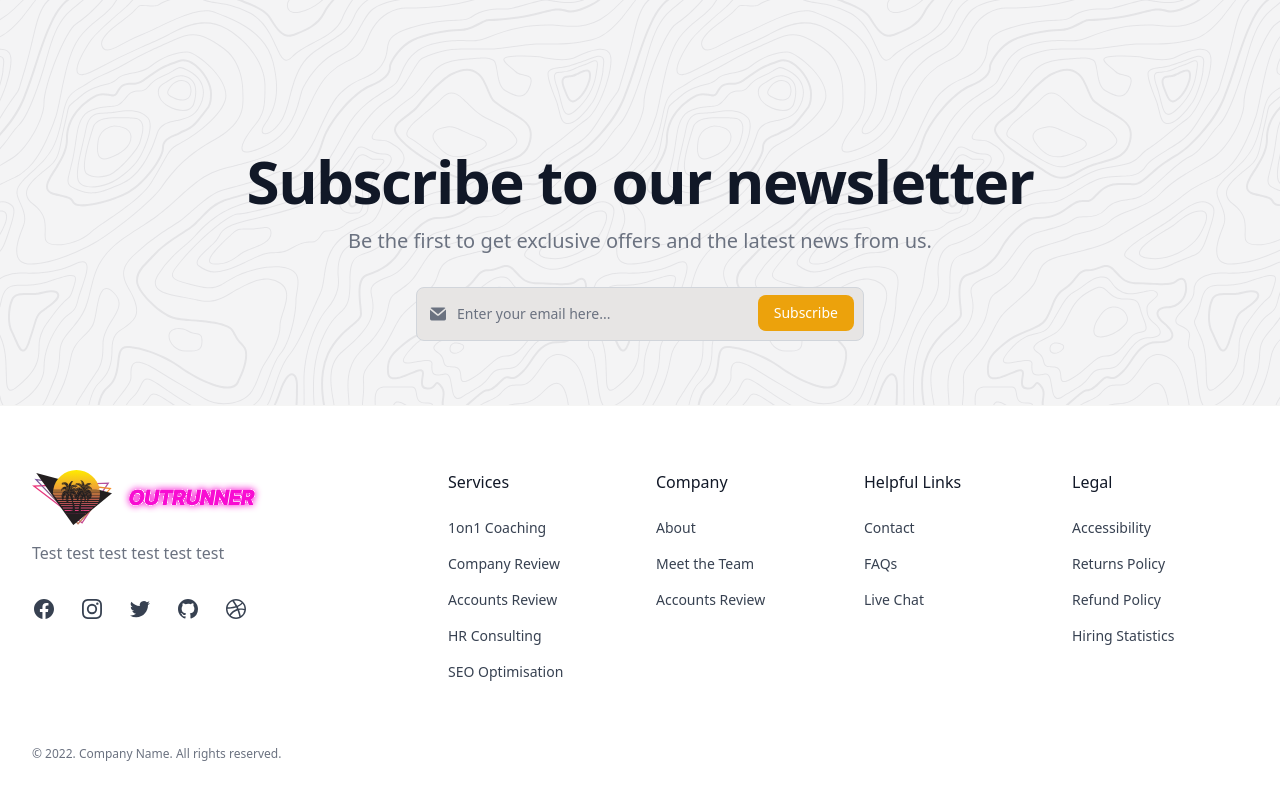
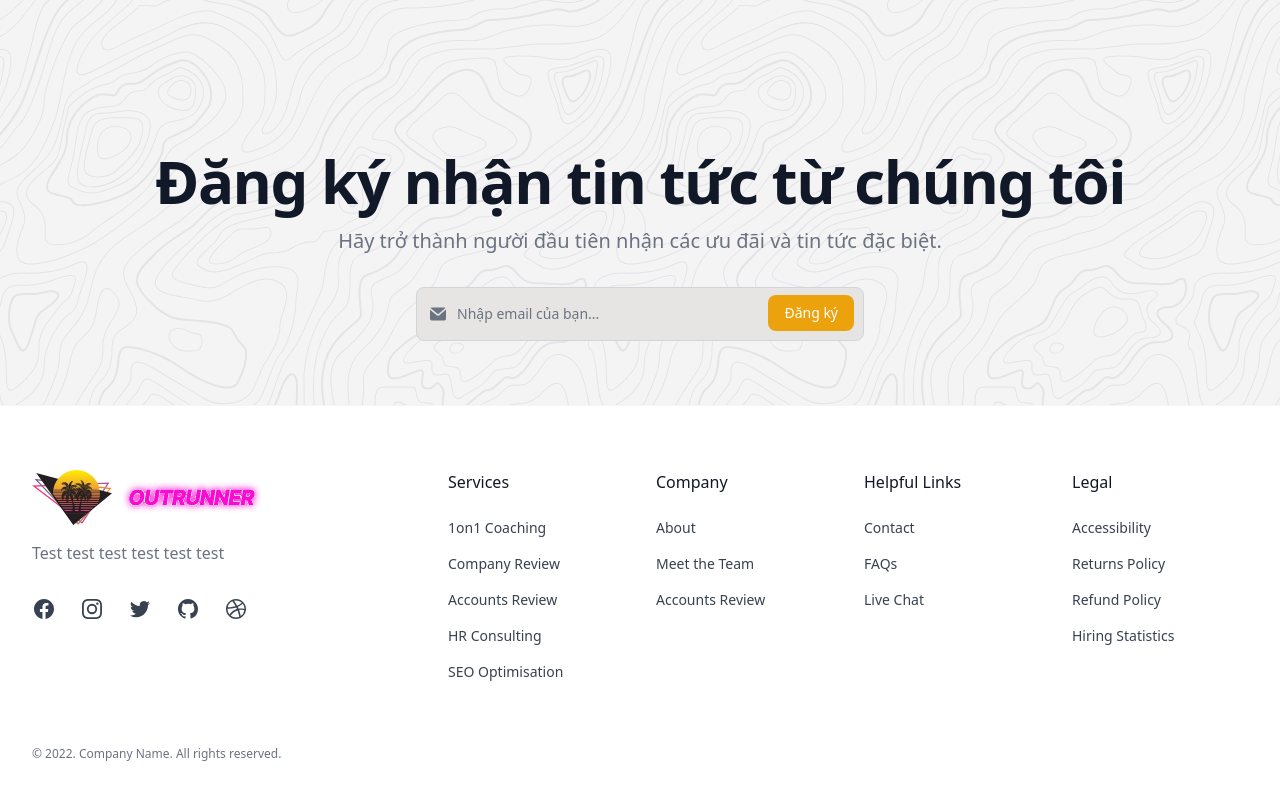
Before and after one commit to PhanDoAnhTu/datn, a React (Create React App) app in the folder frontend/: page / in a window 1280 px wide. Shown: the part 1959-2759 px from the top of the page. Built offline with nearby package versions, Linux system fonts and the light colour scheme; no server answers.

Commit message:
update 3/6 8:56PM

```diff
--- a/frontend/src/components/frontend/Navbar/MobileNavbar.js
+++ b/frontend/src/components/frontend/Navbar/MobileNavbar.js
@@ -34,7 +34,7 @@ export default function MobileNavbar({ navigation, open, setOpen }) {
                         leaveFrom="translate-x-0"
                         leaveTo="-translate-x-full"
                     >
-                        <Dialog.Panel className="relative flex w-full max-w-xs flex-col overflow-y-auto bg-stone-100 pb-12 shadow-xl  dark:bg-licorice-400">
+                        <Dialog.Panel className="relative flex w-full max-w-xs flex-col overflow-y-auto bg-stone-100 pb-12 shadow-xl  dark:bg-neutral-900">
                             <div className="flex px-4 pb-2 pt-5">
                                 <button
                                     type="button"
--- a/frontend/src/components/frontend/home/Subscribe.js
+++ b/frontend/src/components/frontend/home/Subscribe.js
@@ -1,14 +1,13 @@
-
 export default function Subscribe() {
-
     return (
         <section className="">
             <div className="relative z-10 mx-auto max-w-screen-xl px-4 py-8 text-center sm:px-6 lg:px-8 lg:py-16">
                 <h1 className="mb-4 text-4xl font-extrabold leading-none tracking-tight text-gray-900 md:text-5xl lg:text-6xl dark:text-white">
-          Subscribe to our newsletter
+                    Đăng ký nhận tin tức từ chúng tôi
                 </h1>
                 <p className="mb-8 text-lg font-normal text-gray-500 sm:px-16 lg:px-48 lg:text-xl dark:text-gray-200">
-          Be the first to get exclusive offers and the latest news from us.
+                    Hãy trở thành người đầu tiên nhận các ưu đãi và tin tức đặc
+                    biệt.
                 </p>
                 <form className="mx-auto w-full max-w-md">
                     <label
@@ -34,14 +33,14 @@ export default function Subscribe() {
                             type="email"
                             id="default-email"
                             className="block w-full rounded-lg border border-gray-300 bg-stone-200 p-4 ps-10 text-sm text-gray-900 outline-none transition duration-200 ease-out focus:border-xanthous-500 focus:bg-stone-300 focus:ring-xanthous-500 dark:border-gray-700 dark:bg-stone-700 dark:text-white dark:placeholder-stone-300 dark:focus:bg-stone-800 "
-              placeholder="Enter your email here..."
+                            placeholder="Nhập email của bạn..."
                             required=""
                         />
                         <button
                             type="submit"
                             className="absolute bottom-2.5 end-2.5 rounded-lg  bg-xanthous-400 px-4 py-2 text-sm font-medium text-white transition duration-200  ease-out  hover:bg-xanthous-300 focus:outline-none focus:ring-blue-300"
                         >
-              Subscribe
+                            Đăng ký
                         </button>
                     </div>
                 </form>
--- a/frontend/src/pages/frontend/Profile/Favorites.js
+++ b/frontend/src/pages/frontend/Profile/Favorites.js
@@ -59,7 +59,7 @@ export default function Favorites() {
         <Tab.Panel className={'p-3 px-7'}>
             <div className="mb-4 grid gap-y-4">
                 <div className="flex justify-end">
-                    {wish_list ? (
+                    {wish_list && wish_list.wish_list_products?.length !== 0 ? (
                         <>
                             <button
                                 onClick={() => handleReload()}
@@ -85,7 +85,7 @@ export default function Favorites() {
                     )}
                 </div>
 
-                {wish_list ? (
+                {wish_list && wish_list.wish_list_products?.length !== 0 ? (
                     wish_list.wish_list_products.map(
                         (product_id) =>
                             all_products &&
@@ -110,7 +110,11 @@ export default function Favorites() {
                     </div>
                 )}
             </div>
-            {wish_list ? <Pagination /> : ''}
+            {wish_list && wish_list.wish_list_products?.length !== 0 ? (
+                <Pagination />
+            ) : (
+                ''
+            )}
         </Tab.Panel>
     );
 }
```
Lines whose indentation alone changed are shown as unchanged.
